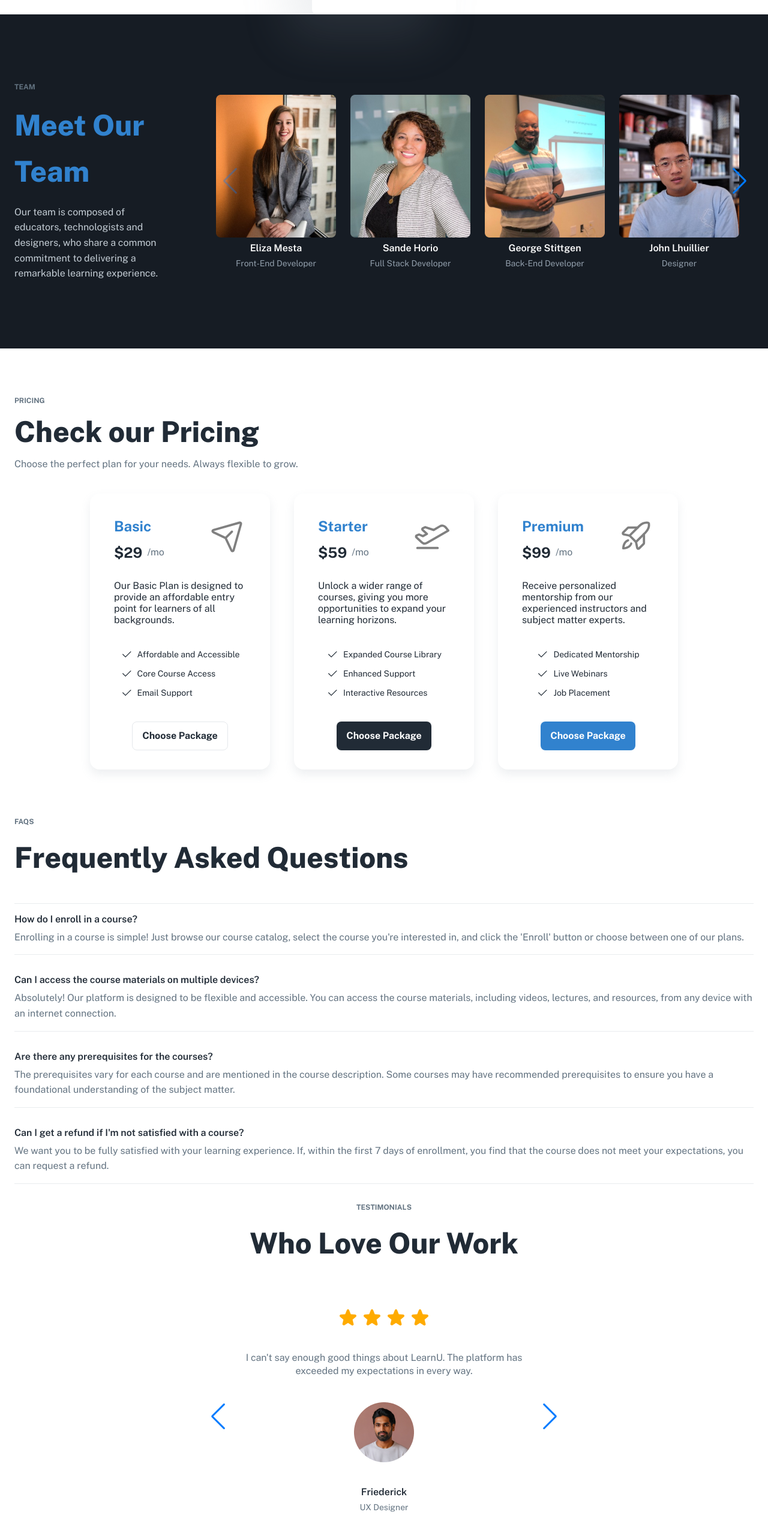
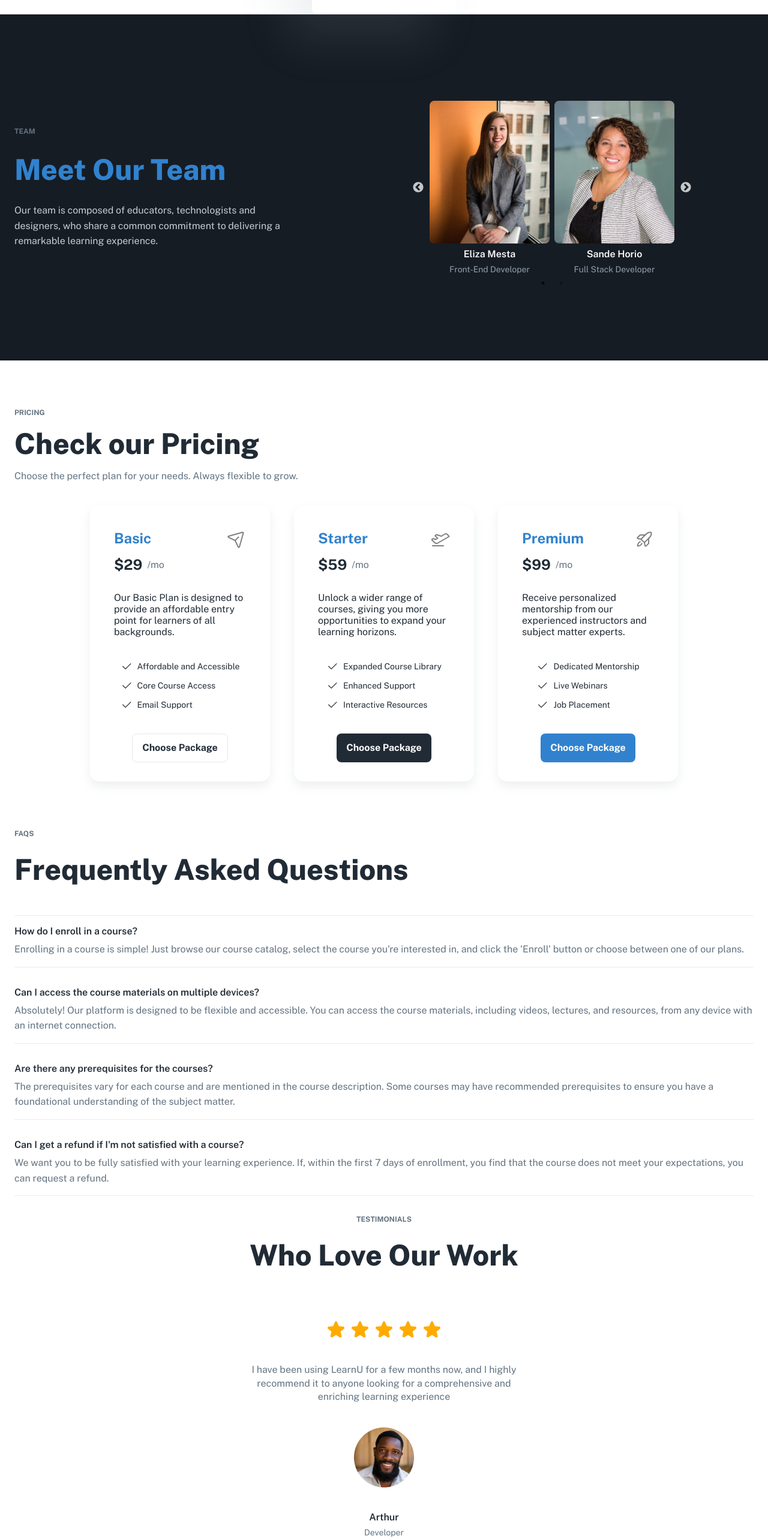
Before and after one commit to natallyriqueto/learnu, a React (Vite) app: page / in a window 1280 px wide. Shown: the part 3540-6106 px from the top of the page at 60% size. Built offline with nearby package versions, Linux system fonts and the light colour scheme.

Commit message:
add new carousel

```diff
--- a/package.json
+++ b/package.json
@@ -27,7 +27,7 @@
     "@types/node": "^20.4.1",
     "@types/react": "^18.0.37",
     "@types/react-dom": "^18.0.11",
-    "@types/react-slick": "^0.23.10",
+    "@types/react-slick": "^0.23.13",
     "@typescript-eslint/eslint-plugin": "^5.61.0",
     "@typescript-eslint/parser": "^5.61.0",
     "@vitejs/plugin-react": "^4.0.0",
--- a/src/sections/Pricing/index.tsx
+++ b/src/sections/Pricing/index.tsx
@@ -42,7 +42,7 @@ export function Pricing() {
                 <h4>$29</h4><span>/mo</span>
               </div>
             </Price>
-            <PaperPlaneTilt size={60} color='gray'/>
+            <PaperPlaneTilt size={32} color='gray'/>
           </header>
           <p>Our Basic Plan is designed to provide an affordable entry point for learners of all backgrounds.</p>
           <BenefitsList>
@@ -72,7 +72,7 @@ export function Pricing() {
                 <h4>$59</h4><span>/mo</span>
               </div>
             </Price>
-            <AirplaneTakeoff size={60} color='gray' />
+            <AirplaneTakeoff size={32} color='gray' />
           </header>
           <p>Unlock a wider range of courses, giving you more opportunities to expand your learning horizons.</p>
           <BenefitsList>
@@ -102,7 +102,7 @@ export function Pricing() {
                 <h4>$99</h4><span>/mo</span>
               </div>
             </Price>
-            <RocketLaunch size={60} color='gray' />
+            <RocketLaunch size={32} color='gray' />
           </header>
           <p>Receive personalized mentorship from our experienced instructors and subject matter experts.</p>
           <BenefitsList>
--- a/src/sections/Team/Carousel/index.tsx
+++ b/src/sections/Team/Carousel/index.tsx
@@ -1,31 +1,27 @@
-import { Swiper } from 'swiper/react';
-import { Navigation } from 'swiper/modules';
-
-import 'swiper/css';
-import 'swiper/css/navigation';
-import 'swiper/css/pagination';
+import Slider from 'react-slick';
+import { CarouselContainer, Slide } from './styles';
 
 import teamMember1 from '@/assets/teamMember1.png';
 import teamMember2 from '@/assets/teamMember2.png';
 import teamMember3 from '@/assets/teamMember3.png';
 import teamMember4 from '@/assets/teamMember4.png';
-import { Slide } from './styles';
 import { useMediaQuery } from 'react-responsive';
 
 export const Carousel = () => {
   const isMobile = useMediaQuery({ query: '(max-width: 960px)' });
-  const slidesView = isMobile ? 1 : 3;
+  const slidesView = isMobile ? 1 : 2;
+
+  const settings = {
+    dots: true,
+    infinite: true,
+    speed: 500,
+    slidesToShow: slidesView,
+    slidesToScroll: slidesView
+  };
 
   return (
-    <>
-      <Swiper
-        slidesPerView={slidesView}
-        spaceBetween={24}
-        navigation={true}
-        mousewheel={true}
-        modules={[Navigation]}
-        className="mySwiper"
-      >
+    <CarouselContainer>
+      <Slider {...settings}>
         <Slide key="teamMember1">
           <img src={teamMember1} />
           <strong>Eliza Mesta</strong>
@@ -46,7 +42,7 @@ export const Carousel = () => {
           <strong>John Lhuillier</strong>
           <span>Designer</span>
         </Slide>
-      </Swiper>
-    </>
+      </Slider>
+    </CarouselContainer>
   );
 };
--- a/src/sections/Team/Carousel/styles.ts
+++ b/src/sections/Team/Carousel/styles.ts
@@ -1,14 +1,11 @@
 import { styled } from 'styled-components';
-import { SwiperSlide } from 'swiper/react';
 
-export const Slide = styled(SwiperSlide)`
-    display: flex;
+export const Slide = styled.div`
+    display: flex !important;
     flex-direction: column;
     align-items: center;
     justify-content: center;
     gap: 0.5rem;
-
-    width: 12.5rem !important;
 
     strong {
         font-size: 1rem;
@@ -22,3 +19,13 @@ export const Slide = styled(SwiperSlide)`
         color: ${props => props.theme['gray-500']};
     }
 `;
+
+export const CarouselContainer = styled.div`
+  max-width: 30rem;
+  padding: 2rem;
+  margin: 0 auto;
+
+  @media (max-width: 600px) {
+    max-width: 20rem;
+  }
+`;
--- a/src/sections/Team/index.tsx
+++ b/src/sections/Team/index.tsx
@@ -12,7 +12,6 @@ export function Team() {
   return (
     <TeamContainer>
       <TeamContent>
-
         <TeamDescription>
           <Caption text="Team" />
           <Heading text="Meet Our Team" style={{color:'#3182CE'}} />
@@ -21,7 +20,6 @@ export function Team() {
             text="Our team is composed of educators, technologists and designers, who share a common commitment to delivering a remarkable learning experience."
           />
         </TeamDescription>
-
         <Carousel />
       </TeamContent>
     </TeamContainer>
--- a/src/sections/Testimonials/TestimonialCarousel/index.tsx
+++ b/src/sections/Testimonials/TestimonialCarousel/index.tsx
@@ -1,9 +1,4 @@
-import { Swiper } from 'swiper/react';
-import { Navigation, Autoplay } from 'swiper/modules';
-
-// import 'swiper/css';
-import 'swiper/css/navigation';
-import 'swiper/css/pagination';
+import Slider from 'react-slick';
 
 import testimonials1 from '@/assets/testimonials1.png';
 import testimonials2 from '@/assets/testimonials2.png';
@@ -46,19 +41,16 @@ const slides: slidesType[] = [
 ];
 
 export const TestimonialCarousel = () => {
+  const settings = {
+    dots: true,
+    infinite: true,
+    speed: 500,
+    slidesToShow: 1,
+    slidesToScroll: 1
+  };
+
   return (
-    <Swiper
-      slidesPerView={1}
-      navigation={true}
-      loop={true}
-      autoplay={{
-        delay: 4000,
-        disableOnInteraction: false,
-      }}
-      mousewheel={true}
-      modules={[Navigation, Autoplay]}
-      className="mySwiper"
-    >
+    <Slider {...settings}>
       {
         slides.map(slide => (
           <Slide key={slide.name}>
@@ -78,6 +70,6 @@ export const TestimonialCarousel = () => {
           </Slide>
         ))
       }
-    </Swiper>
+    </Slider>
   );
 };
--- a/src/sections/Testimonials/TestimonialCarousel/styles.ts
+++ b/src/sections/Testimonials/TestimonialCarousel/styles.ts
@@ -1,8 +1,7 @@
 import { styled } from 'styled-components';
-import { SwiperSlide } from 'swiper/react';
 
-export const Slide = styled(SwiperSlide)`
-    display: flex;
+export const Slide = styled.div`
+    display: flex !important;
     flex-direction: column;
     align-items: center;
     justify-content: center;
--- a/src/sections/Testimonials/styles.ts
+++ b/src/sections/Testimonials/styles.ts
@@ -25,9 +25,9 @@ export const TestimonialsDescription = styled.div`
 `;
 
 export const TestimonialsContent = styled.div`
-    max-width: 80vw;
-    width: 37.5rem;
-    height: 30rem;
+  max-width: 80vw;
+  width: 37.5rem;
+  height: 30rem;
 `;
 
 export const TestimonialContent = styled.div`
```
Also changed, not shown: src/sections/Team/styles.ts (line endings or trailing spaces), 1 other file (tests, documents, lock files or other folders).
